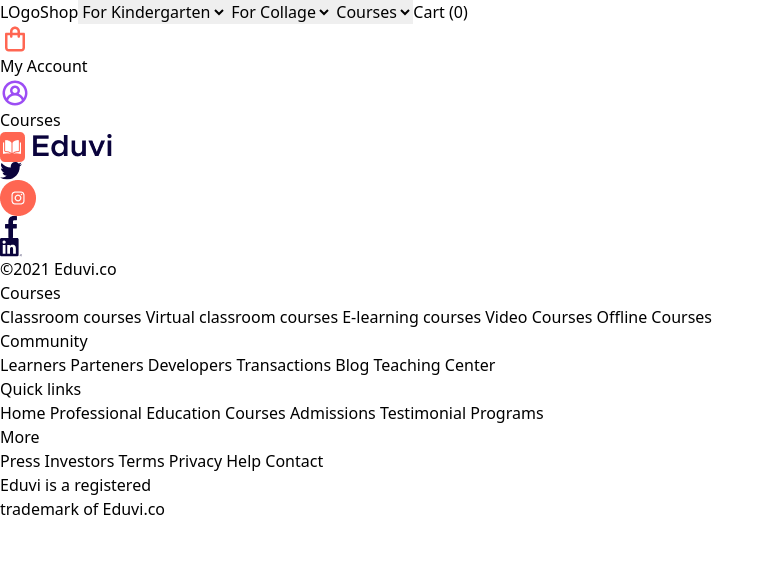
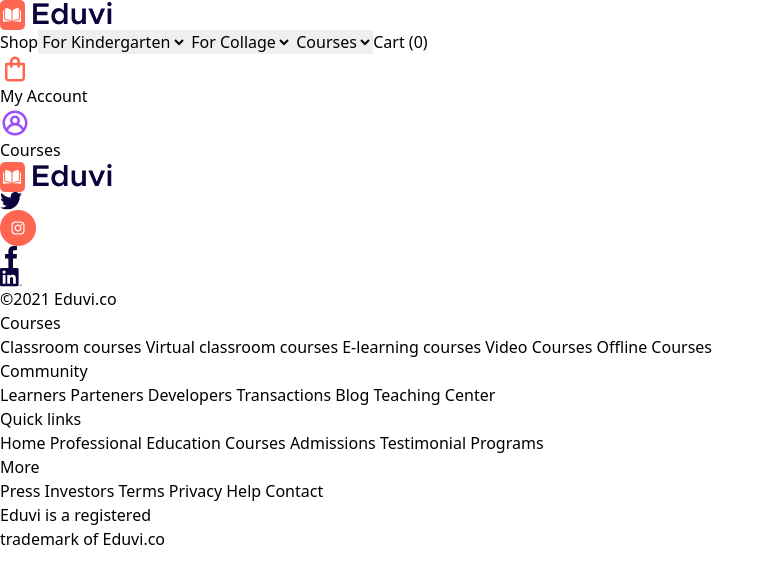
Before and after one commit to ibrohim5009/online-edu-kutubxonasiz-xatto-mantine-xam, a React (Vite) app: page /courses in a window 1280 px wide. Shown: the top 584 px of the page, without its empty margins (0-774 px from the left). Built offline with nearby package versions, Linux system fonts and the light colour scheme.

Commit message:
add logo for navbar

```diff
--- a/src/components/home/navbar/Navbar.jsx
+++ b/src/components/home/navbar/Navbar.jsx
@@ -1,12 +1,15 @@
 import React from "react";
 import { Link } from "react-router-dom";
+import Logo from "../../../assets/Logo.png"
 
 function Navabar() {
   return (
     <div className="container mx-auto">
       <div className="">
         <nav className="flex justify-around text-[#0A033C] text-lg">
-          <Link to="/">LOgo</Link>
+          <Link to="/">
+            <img src={Logo} alt="" />
+          </Link>
           <Link to="/shop">Shop</Link>
           <Link to="/" className="flex items-center">
             <select name="" id="">
```
Also changed, not shown: 2 other files (tests, documents, lock files or other folders).
